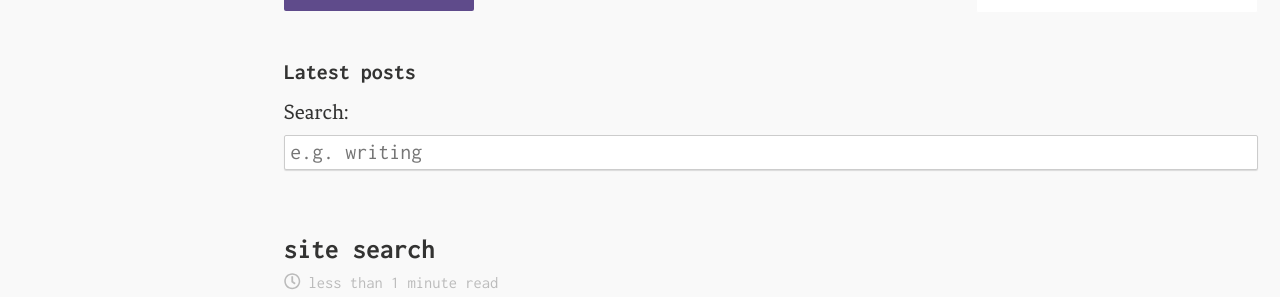
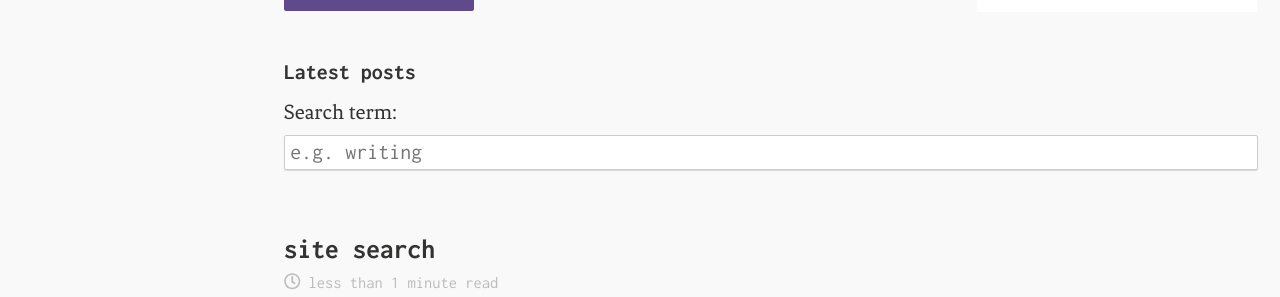
Before and after one commit to SilentComics/silent-mistakes, a Jekyll site: the page built from index.html, in a window 1280 px wide. Shown: the part 737-1034 px from the top of the page. Built offline with Jekyll 4.4.1, drawn with Linux system fonts in a browser that asks for light colours; the list of posts is cut into pages by our own code.

Commit message:
Update site-search.html

```diff
--- a/_includes/site-search.html
+++ b/_includes/site-search.html
@@ -1,6 +1,6 @@
-<div class="form form--search">
-  <form id="contact-form" action="https://silentcomics.github.io/silent-mistakes">
-    <label class="label" for="search">Search:</label>
+<div class="form  form--search">
+  <form id="contact-form" action="">
+    <label class="label" for="search">Search term:</label>
     <input class="input" id="search" type="search" name="search" placeholder="e.g. writing" autocomplete="off" />
 
     <ul class="list list--results" id="list">
@@ -11,21 +11,17 @@
 
 <script type="text/javascript" src="{{ "/assets/js/fetch.js" | relative_url }}"></script>
 <script type="text/javascript">
-  const endpoint = '{{ "/assets/search.json" | absolute_url  }}';
-
+  const endpoint = '{{ "/assets/search.json" | relative_url }}';
   const pages = [];
-
   fetch(endpoint)
     .then(blob => blob.json())
     .then(data => pages.push(...data))
-
   function findResults(termToMatch, pages) {
     return pages.filter(item => {
       const regex = new RegExp(termToMatch, 'gi');
       return item.title.match(regex) || item.content.match(regex);
     });
   }
-
   function displayResults() {
     const resultsArray = findResults(this.value, pages);
     const html = resultsArray.map(item => {
@@ -43,12 +39,9 @@
       resultsList.innerHTML = html;
     }
   }
-
   const field = document.querySelector('#search');
   const resultsList = document.querySelector('#list');
-
   field.addEventListener('keyup', displayResults);
-
   field.addEventListener('keypress', function(event) {
     if (event.keyCode == 13) {
       event.preventDefault();
```
